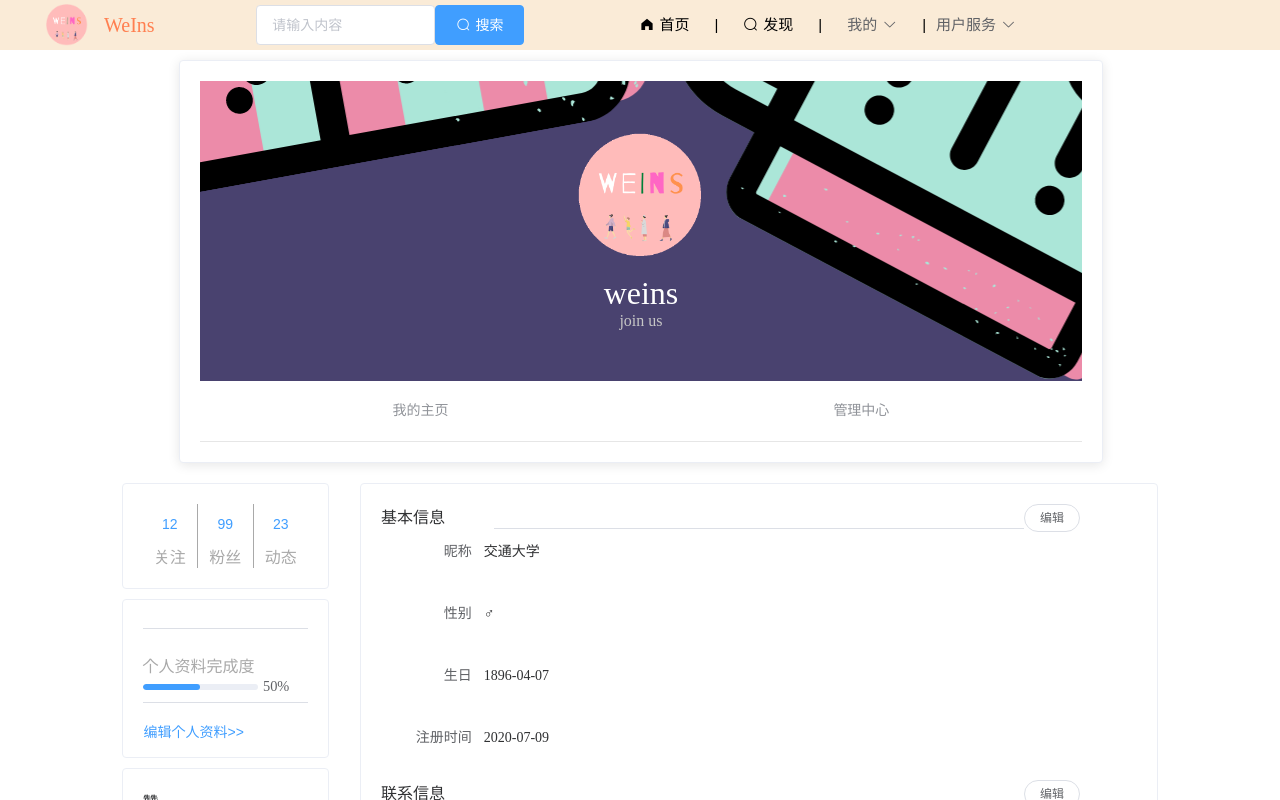
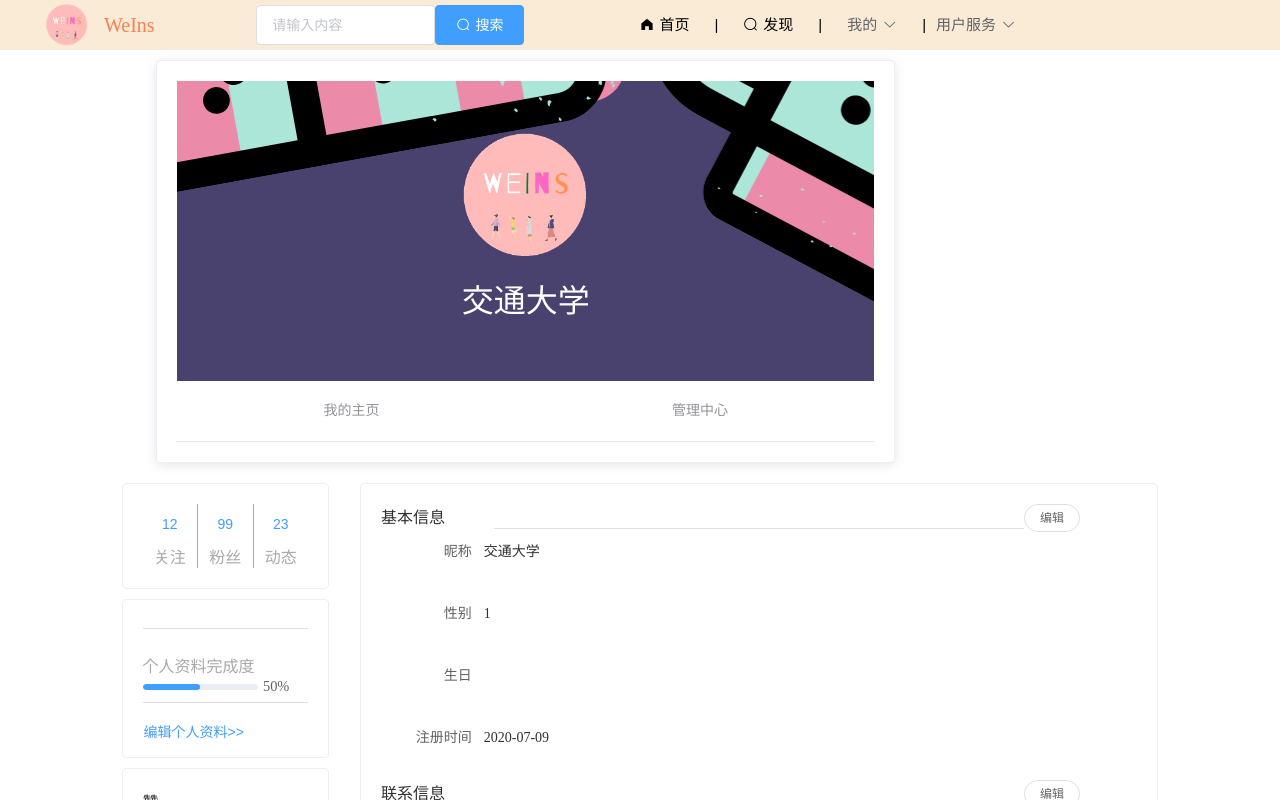
Before and after one commit to TheJunhan/WeIns_F, a Vue app: page /person in a window 1280 px wide. Built offline with nearby package versions, Linux system fonts and the light colour scheme; no server answers.

Commit message:
:fire:写了一点点逻辑“

```diff
--- a/src/components/counter.vue
+++ b/src/components/counter.vue
@@ -1,32 +1,55 @@
 <template>
+    <div class="extern">
         <el-card  shadow="hover">
             <div class="card">
                 <div class="cube" style="border-right:1px solid darkgray;text-align: center" @click="following">
-                <el-button class="but" type="text" > {{counter.following}}</el-button>
+                    <el-button class="but" type="text" > {{user.userMongo.following}}</el-button>
                     <div class="con" >关注</div>
                 </div>
                 <div class="cube" style="border-right:1px solid darkgray;text-align: center" @click="follower">
-                <el-button class="but" type="text"> {{counter.follower}}</el-button>
+                    <el-button class="but" type="text"> {{user.userMongo.follower}}</el-button>
                     <div class="con">粉丝</div>
                 </div>
                 <div class="cube" style="text-align: center" @click="blogs">
-                <el-button class="but" type="text" > {{counter.blogs}}</el-button>
+                    <el-button class="but" type="text" > {{user.userMongo.blogs}}</el-button>
                     <div class="con">动态</div>
                 </div>
             </div>
         </el-card>
+    </div>
+
 </template>
 
 <script>
+    import axios from "axios";
     export default {
         data() {
             return{
-                counter:{
+                // counter:{
+                //     following: 12,
+                //     follower: 99,
+                //     blogs: 23
+                // }
+                user: {
+                    id:0,
+                    name: '交通大学',
+                    birthday: '1896-04-07',
+                    sex: 1,
+                    reg_time: '2020-07-09',
+                    age: 19,
+                    email: 'se128@sjtu.edu.cn',
+                    phone: '021-34200000',
+                    userMongo:{
+                        avatar:'',
                         following: 12,
                         follower: 99,
                         blogs: 23
                     }
                 }
+            }
+        },
+        mounted(){
+            this.getinfo();
         },
         methods:{
             following() {
@@ -37,12 +60,29 @@
             },
             blogs() {
                 this.$message.success(this.counter.blogs + '动态！');
+            },
+            getinfo(){
+                let url = 'http://localhost:8088/user/getOne';
+                let id=sessionStorage.getItem("id");
+                const data = {
+                    params: {id}
+                }
+
+                axios.get(url,data).then((response) => {
+                    this.user= response.data;
+                }).catch(err=>{
+                    console.log(err);
+                });
             }
         }
     }
 </script>
 
 <style scoped>
+    .extern {
+        width: 100%;
+        flex-direction: column;
+    }
     .card {
         width: 100%;
         display: flex;
--- a/src/components/footstep.vue
+++ b/src/components/footstep.vue
@@ -1,4 +1,5 @@
 <template>
+    <div>
         <el-card shadow="hover">
             <p class="head">赞</p>
             <div class="main">
@@ -18,6 +19,8 @@
                 <el-button type="text" @click="more">查看更多>></el-button>
             </div>
         </el-card>
+    </div>
+
 </template>
 
 <script>
--- a/src/components/info.vue
+++ b/src/components/info.vue
@@ -1,4 +1,5 @@
 <template>
+    <div>
         <el-card  shadow="hover">
             <div class="card">
                 <el-divider class="divider"></el-divider>
@@ -10,6 +11,8 @@
                 </div>
             </div>
         </el-card>
+    </div>
+
 </template>
 
 <script>
--- a/src/components/information.vue
+++ b/src/components/information.vue
@@ -98,26 +98,55 @@
 </template>
 
 <script>
+    import axios from 'axios';
     export default {
         data() {
             return {
                 basic_flag: false,
                 contact_flag: false,
                 user: {
+                    id:0,
                     name: '交通大学',
-                    birth: '1896-04-07',
-                    sex: '♂',
+                    birthday: '1896-04-07',
+                    sex: 1,
                     reg_time: '2020-07-09',
-                    age: '19',
+                    age: 19,
                     email: 'se128@sjtu.edu.cn',
                     phone: '021-34200000',
+                    userMongo:{
+                        avatar:''
+                    }
                 }
             }
         },
+        mounted(){
+            this.getinfo();
+        },
         methods: {
+            getinfo(){
+                 let url = 'http://localhost:8088/user/getOne';
+                 let id=sessionStorage.getItem("id");
+                 const data = {
+                     params: {id}
+                 }
+
+                 axios.get(url,data).then((response) => {
+                    this.user= response.data;
+                 }).catch(err=>{
+                     console.log(err);
+                 });
+            },
             basic() {
                 if (this.basic_flag) {
                     this.basic_flag = false;
+                    let url = 'http://localhost:8088/user/update';
+                    let user = this.user;
+                    axios.post(url, user)
+                        .then((response) =>{
+                            console.log(response);
+                        }).catch(err=>{
+                        console.log(err);
+                    })
                     this.$message.success('保存成功！');
                 }
 
@@ -127,11 +156,21 @@
                 }
             },
             contact() {
+
+                // getinfo(){
+                // }
                 if (this.contact_flag) {
-                    this.contact_flag = false;
-                    this.$message.success('保存成功！');
-                }
-
+                this.contact_flag = false;
+                    let url = 'http://localhost:8088/user/update';
+                    let user = this.user;
+                    axios.post(url, user)
+                        .then((response) =>{
+                            console.log(response);
+                        }).catch(err=>{
+                        console.log(err);
+                    })
+                this.$message.success('保存成功！');
+            }
                 else {
                     this.$message.success('启用编辑！');
                     this.contact_flag = true;
--- a/src/components/myblogs.vue
+++ b/src/components/myblogs.vue
@@ -10,6 +10,7 @@
 
 <script>
     import Blog from './blog';
+    // import axios from "axios";
     export default {
         components: {Blog},
         data() {
@@ -18,6 +19,24 @@
                     num:0
                 }
             }
+        },
+        mounted(){
+            this.getinfo();
+        },
+        methods: {
+            getinfo() {
+                // let url = 'http://localhost:8088/user/getOne';
+                // let id = sessionStorage.getItem("id");
+                // const data = {
+                //     params: {id}
+                // }
+                //
+                // axios.get(url, data).then((response) => {
+                //     this.user = response.data;
+                // }).catch(err => {
+                //     console.log(err);
+                // });
+            }
         }
     }
 </script>
--- a/src/components/personalcard.vue
+++ b/src/components/personalcard.vue
@@ -1,12 +1,14 @@
 <template>
+    <div class="extern">
         <el-card style="width: 80%;text-align: center;margin-left: 10%">
+            <div>
                 <div class="back">
                     <img class="pic" src='../assets/image/logo.png' alt="picture" v-on:click="home"/>
                     <div class="text1" >
-                {{personalcard.name}}
+                        {{user.name}}
                     </div>
                     <div class="text2" >
-                {{personalcard.signature}}
+                        {{this.signature}}
                     </div>
 
                 </div>
@@ -14,31 +16,76 @@
                     <el-menu-item  class="menu" index="1">我的主页</el-menu-item>
                     <el-menu-item class="menu" index="2">管理中心</el-menu-item>
                 </el-menu>
+
+            </div>
         </el-card>
+    </div>
+
 </template>
 
 <script>
     // import image1 from '../assets/image/poster_1.png';
     // import image2 from '../assets/image/poster_2.png';
+    // import axios from "axios";
+
     export default {
-        name: "personalcard",
-        data(){
-            return{
-                personalcard:{
-                    name: "weins",
-                    signature:"join us",
-                    // bg:image1,
-                    // photo:image2
+        // name: "personalcard",
+        data() {
+            return {
+                // personalcard:{
+                signature: "",
+                user: {
+                    id: 0,
+                    name: '交通大学',
+                    birthday: '1896-04-07',
+                    sex: 1,
+                    reg_time: '2020-07-09',
+                    age: 19,
+                    email: 'se128@sjtu.edu.cn',
+                    phone: '021-34200000',
+                    userMongo: {
+                        avatar: ''
                     }
                 }
+                // name: "weins",
+                // avatar:''
+                // }
+            }
         },
-        methods:{
-
+        mounted() {
+            this.getinfo();
+        },
+        methods: {
+            getinfo() {
+                // //  console.log(sessionStorage.getItem("name"));
+                // // this.personalcard.name=sessionStorage.getItem("name");
+                //     let url = 'http://localhost:8088/user/getOne';
+                //     let id=sessionStorage.getItem("id");
+                //     const data = {
+                //         params: {id}
+                //     }
+                //
+                //     axios.get(url,data).then((response) => {
+                //         // let user = response.data;
+                //         // console.log(user["name"]);
+                //         // console.log(user.userMongo.avatar);
+                //         // this.personalcard.avatar=user.UserMongo.avatar;
+                //         // this.$set(this.personalcard.name,user.name);
+                //         this.user=response.data;
+                //     }).catch(err=>{
+                //         console.log(err);
+                //     })
+                    // return true;
+                }
             }
         }
 </script>
 
 <style scoped>
+    .extern {
+        width: 100%;
+        flex-direction: column;
+    }
     .back{
         width: 100%;
         height: 300px;
```
Also changed, not shown: src/components/signinForm.vue (+34 -34 lines), src/components/signupForm.vue (+34 -33 lines), 1 other file (tests, documents, lock files or other folders). Lines whose indentation alone changed are shown as unchanged.
